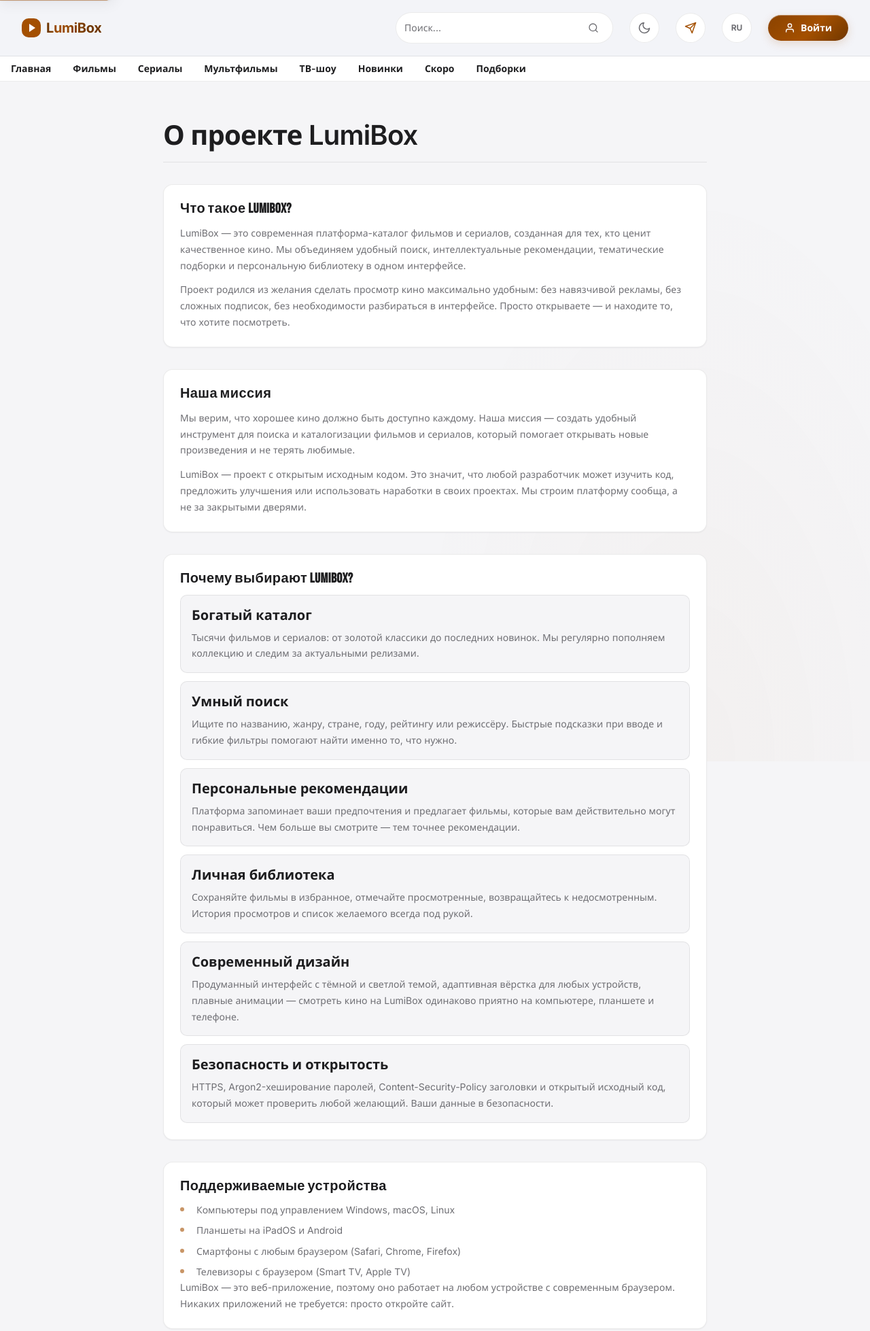
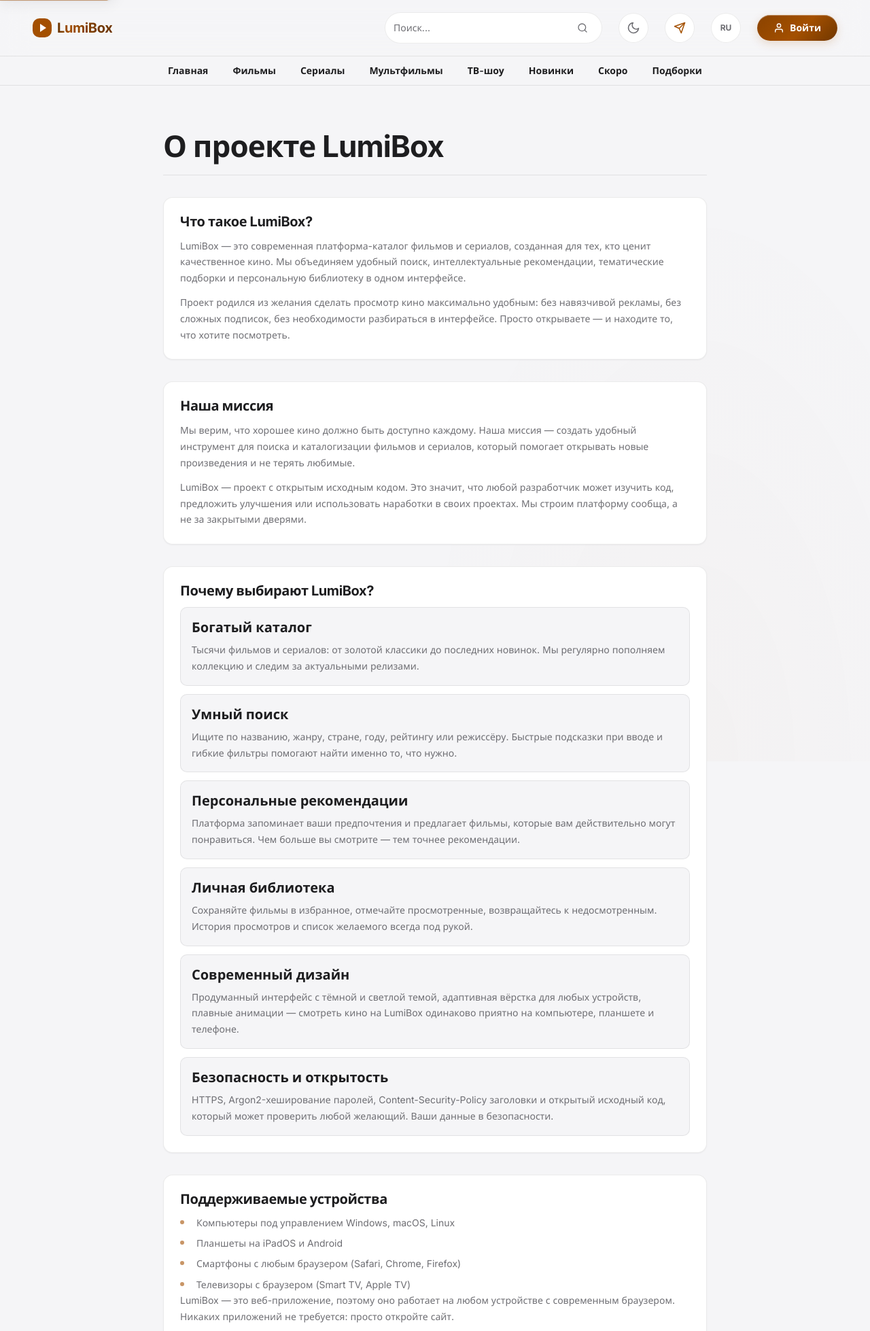
Before and after one commit to nm-backend/lumibox, a Django app: page /about/ in a window 1280 px wide. Shown: the top 1958 px of the page at 68% size. Run offline with Django 5.2, Linux system fonts and the light colour scheme; parts of the project's set-up code (start-up, migrations or seed data) failed here and were passed over.

Commit message:
Редизайн в духе Apple HIG: единый Inter, стеклянная шапка, карточки radius 20px, пилюли, нейтральный скроллбар

```diff
--- a/static/css/base.css
+++ b/static/css/base.css
@@ -64,27 +64,32 @@ html.nav-open body {
     overflow: hidden;
 }
 
-/* Custom scrollbar */
+/* Custom scrollbar — тонкая, нейтральная, без акцента. */
 ::-webkit-scrollbar {
-    width: 8px;
+    width: 10px;
+    height: 10px;
 }
 
 ::-webkit-scrollbar-track {
-    background: var(--color-bg);
+    background: transparent;
 }
 
 ::-webkit-scrollbar-thumb {
-    background: var(--color-border);
-    border-radius: 4px;
+    background: var(--scrollbar-thumb);
+    border-radius: 999px;
+    border: 2px solid transparent;
+    background-clip: padding-box;
 }
 
 ::-webkit-scrollbar-thumb:hover {
-    background: var(--color-accent-dim);
+    background: var(--scrollbar-thumb-hover);
+    background-clip: padding-box;
+    border: 2px solid transparent;
 }
 
 @supports (scrollbar-color: auto) {
     * {
-        scrollbar-color: var(--color-border) var(--color-bg);
+        scrollbar-color: var(--scrollbar-thumb) transparent;
         scrollbar-width: thin;
     }
 }
@@ -260,7 +265,7 @@ button {
        браузер перерисовывал слой во весь экран всё время, пока страница
        открыта, — на телефоне это работа впустую и расход батареи ради
        эффекта, которого никто сознательно не замечает. */
-    opacity: 0.5;
+    opacity: 0.35;
 }
 
 /* ---------- Film-grain texture overlay (premium cinema feel) ---------- */
--- a/static/css/collections.css
+++ b/static/css/collections.css
@@ -75,10 +75,9 @@
 
 .collection-card__fallback-label {
     font-size: var(--text-lg);
-    font-weight: 700;
+    font-weight: 800;
     font-family: var(--font-display);
-    text-transform: uppercase;
-    letter-spacing: 0.04em;
+    letter-spacing: var(--tracking-tight);
     opacity: 0.9;
     position: relative;
     z-index: 1;
--- a/static/css/fonts.css
+++ b/static/css/fonts.css
@@ -2,16 +2,10 @@
   Самозагруженные шрифты (woff2).
   Google Fonts заблокирован CSP (style-src 'self'),
   поэтому файлы лежат в static/fonts и обслуживаются своим origin.
+
+  Один шрифт на весь сайт — Inter, веса 400–800 (в духе SF Pro).
+  Bebas Neue удалён вместе с афишными заголовками.
 */
-
-@font-face {
-    font-family: 'Bebas Neue';
-    font-style: normal;
-    font-weight: 400;
-    font-display: swap;
-    src: url('../fonts/BebasNeue-400-latin.woff2') format('woff2');
-    unicode-range: U+0000-00FF, U+0131, U+0152-0153, U+02BB-02BC, U+02C6, U+02DA, U+02DC, U+0304, U+0308, U+0329, U+2000-206F, U+20AC, U+2122, U+2191, U+2193, U+2212, U+2215, U+FEFF, U+FFFD;
-}
 
 @font-face {
     font-family: 'Inter';
--- a/static/css/footer.css
+++ b/static/css/footer.css
@@ -79,16 +79,6 @@
     color: var(--color-text);
 }
 
-.footer-nav__title::after {
-    content: "";
-    display: block;
-    width: 24px;
-    height: 2px;
-    margin-top: var(--space-2);
-    border-radius: 2px;
-    background: linear-gradient(90deg, var(--color-accent), transparent);
-}
-
 .footer-nav__list {
     margin: 0;
     padding: 0;
@@ -101,13 +91,11 @@
     color: var(--color-text-muted);
     font-size: var(--text-sm);
     text-decoration: none;
-    transition: color var(--transition-fast), transform var(--transition-fast), text-shadow var(--transition-fast);
+    transition: color var(--transition-fast);
 }
 
 .footer-nav__link:hover {
     color: var(--color-accent);
-    text-shadow: 0 0 14px rgba(var(--color-accent-rgb), 0.45);
-    transform: translateX(3px);
 }
 
 /* ---------- Реквизиты: разработка и руководитель проекта ---------- */
--- a/static/css/forms.css
+++ b/static/css/forms.css
@@ -208,10 +208,11 @@
 
 .legal-section__title {
     font-size: var(--text-lg);
+    font-weight: 700;
     margin-bottom: var(--space-3);
     color: var(--color-text);
     font-family: var(--font-display);
-    letter-spacing: 0.02em;
+    letter-spacing: var(--tracking-tight);
 }
 
 .legal-section__text {
--- a/static/css/layout.css
+++ b/static/css/layout.css
@@ -17,9 +17,15 @@
     top: 0;
     z-index: var(--z-header);
 
-    background-color: var(--color-card);
+    /* Стекло: полупрозрачная заливка + размытие 20px. Контент, прокручиваясь
+       под шапкой, мягко размывается — приём iOS, убирающий «линию склейки»
+       между шапкой и страницей. Заливка темозависима через токен --glass-bg. */
+    background-color: var(--glass-bg);
+    -webkit-backdrop-filter: blur(20px) saturate(180%);
+    backdrop-filter: blur(20px) saturate(180%);
     border-bottom: 1px solid var(--color-border);
-    transition: box-shadow var(--transition), border-bottom-color var(--transition);
+    transition: box-shadow var(--transition), border-bottom-color var(--transition),
+                background-color var(--transition);
 }
 
 /* При прокрутке шапка отделяется от контента тенью — это её единственная
@@ -27,16 +33,6 @@
 .site-header--scrolled {
     box-shadow: var(--shadow-raise);
     border-bottom-color: transparent;
-}
-
-/* Светлая тема: без этих двух правил шапка оставалась бы тёмной
-   на светлой странице — в main их не было вовсе. */
-[data-theme="light"] .site-header {
-    background-color: rgba(242, 244, 248, 0.85);
-}
-
-[data-theme="light"] .site-header--scrolled {
-    background-color: rgba(242, 244, 248, 0.97);
 }
 
 .site-header__inner {
@@ -185,8 +181,9 @@
     z-index: 20;
     min-width: 140px;
     padding: var(--space-2);
-    background-color: var(--color-surface);
-    border: 1px solid var(--color-border);
+    background: var(--glass-bg);
+    backdrop-filter: blur(var(--glass-blur));
+    border: 1px solid var(--glass-border);
     border-radius: var(--radius-md);
     box-shadow: var(--shadow-card);
 }
@@ -221,7 +218,7 @@
 
 .site-main {
     flex: 1;
-    padding: var(--space-6) 0 var(--space-8);
+    padding: var(--space-7) 0 var(--space-10);
 }
 
 /*
@@ -393,12 +390,12 @@
 
 @media (min-width: 1024px) {
     .container {
-        padding-inline: var(--space-6);
+        padding-inline: var(--space-8);
     }
 }
 
 @media (min-width: 1600px) {
     .container {
-        padding-inline: var(--space-8);
+        padding-inline: var(--space-10);
     }
 }
--- a/static/css/lumibox.css
+++ b/static/css/lumibox.css
@@ -19,8 +19,8 @@
     background: var(--color-bg);
 }
 
-/* Перебиваем глобальный Bebas Neue + uppercase: в карточках — обычный
-   шрифт и регистр как на сайте. */
+/* На главной заголовки уже единообразные (Inter, без uppercase) —
+   это правило осталось от афишного Bebas и больше ничего не перебивает. */
 
 .lb-home h1,
 .lb-home h2 {
@@ -155,19 +155,21 @@
 
 .lb-topnav {
     display: flex;
+    justify-content: center;
     flex-wrap: wrap;
+    gap: var(--space-1);
     margin-bottom: var(--space-2);
-    background: var(--color-card);
+    background: transparent;
     border-bottom: 1px solid var(--color-border);
     border-radius: 0;
 }
 
 .lb-topnav__link {
     display: block;
-    padding: 0 var(--space-4);
+    padding: var(--space-1) var(--space-4);
     font-size: var(--text-sm);
     font-weight: 600;
-    line-height: 36px;
+    line-height: 34px;
     color: var(--color-text);
     text-decoration: none;
     border-radius: 0;
@@ -176,8 +178,9 @@
 }
 
 .lb-topnav__link:hover {
-    background: var(--color-accent-dim);
-    color: var(--color-accent);
+    background: var(--color-surface-hover);
+    color: var(--color-text);
+    border-radius: var(--radius-full);
 }
 
 .lb-topnav__link--active {
@@ -1248,27 +1251,25 @@
    высотой 82px, и ни один из них не помогал ничего найти. */
 
 
-/* Навигация: активный пункт — янтарная пилюля */
-
-/* Строка разделов. Активный пункт отмечен чертой под ним, а не залитой
-   пилюлей с градиентом и тенью: залитый пункт спорил по весу с кнопкой
-   входа, и на странице оказывалось два «главных» оранжевых пятна. */
+/* Навигация: сегмент-контрол в духе Apple — активный пункт серой пилюлей,
+   а не янтарной чертой. Никакого акцента в навигации: цвет на странице
+   остаётся только у действия. */
 
 .lb-topnav {
-    background: var(--color-card);
-    border-bottom-color: var(--color-border);
+    background: transparent;
 }
 
 .lb-topnav__link:hover {
-    background: transparent;
-    color: var(--color-text-strong);
+    background: var(--color-surface-hover);
+    color: var(--color-text);
 }
 
 .lb-topnav__link--active,
 .lb-topnav__link--active:hover {
-    background: transparent;
+    background: var(--color-surface-2);
     color: var(--color-text-strong);
-    box-shadow: inset 0 -2px 0 var(--color-accent);
+    border-radius: var(--radius-full);
+    box-shadow: none;
 }
 
 /* Промо-зона: кинозальный градиент, заголовок-афиша, светящаяся кнопка */
@@ -1282,18 +1283,17 @@
 }
 
 /*
-  Заголовок промо-зоны — обычный плотный текст, без заливки градиентом.
+  Заголовок промо-зоны — жирный плотный Inter, без заливки градиентом.
   Раньше здесь был background-clip: text с переходом из белого в оранжевый
   и свечением снизу. Такой приём мгновенно читается как шаблон: он тянет
   внимание на себя сильнее, чем сам смысл заголовка, и спорит с кнопкой,
-  которая рядом и тоже оранжевая. Крупный шрифт афиши даёт вес и без него.
+  которая рядом и тоже оранжевая. Вес даёт заголовку силу и без него.
 */
 .lb-promo__title {
     font-family: var(--font-display);
-    font-size: var(--text-heading);
-    font-weight: 400;
-    text-transform: uppercase;
-    letter-spacing: 0.05em;
+    font-size: var(--text-title);
+    font-weight: 800;
+    letter-spacing: var(--tracking-tight);
     color: var(--color-dark-text-bright);
 }
 
@@ -1302,7 +1302,7 @@
 }
 
 .lb-promo__poster img {
-    border: 1px solid rgba(var(--color-accent-rgb), 0.3);
+    border: 1px solid var(--color-dark-border);
     box-shadow: 0 8px 20px rgba(0, 0, 0, 0.55), inset 0 0 0 1px rgba(255, 255, 255, 0.03);
 }
 
@@ -1389,11 +1389,10 @@
    старый медиазапрос, поэтому размер задаём здесь, после). */
 
 @media (max-width: 900px) {
-    /* Кегль теперь идёт от --text-heading и уменьшается сам. Здесь
-       остаётся только трекинг: у шрифта афиши на узком экране буквы
-       слипаются. */
+    /* Кегль идёт от --text-title и уменьшается сам. Здесь остаётся
+       только трекинг: на узком экране плотный заголовок слипается. */
     .lb-promo__title {
-        letter-spacing: 0.03em;
+        letter-spacing: 0.01em;
     }
 }
 
--- a/static/css/title-detail.css
+++ b/static/css/title-detail.css
@@ -94,8 +94,8 @@
    а на медленном телефоне анимация ещё и накладывалась на саму загрузку.
    Страница целиком проявляется одним движением (base.css) — этого хватает. */
 .film-hero__name {
-    font-size: clamp(1.9rem, 4vw, 3rem);
-    line-height: 1.1;
+    font-size: clamp(2.25rem, 4.5vw, 3.75rem);
+    line-height: 1.05;
     letter-spacing: -0.03em;
     text-wrap: balance;
     /* Text reveal animation — clip from bottom to top */
@@ -200,7 +200,7 @@
 .button--large {
     padding: var(--space-3) var(--space-6);
     font-size: var(--text-md);
-    border-radius: var(--radius-md);
+    border-radius: var(--radius-full);
 }
 
 /* ---------- Оценка ---------- */
--- a/static/css/variables.css
+++ b/static/css/variables.css
@@ -5,7 +5,9 @@
   Отсюда палитра: глубокий чёрный, тёплый янтарь проекторного луча,
   серебристый отблеск киноплёнки.
 
-  Шрифты: Bebas Neue для заголовков (афиша), Inter для текста (программа).
+  Шрифты: Inter для всего — заголовки жирные (700–800) с плотным
+  межбуквенным интервалом, текст обычный. Единый гротеск в духе SF Pro:
+  вес у заголовков, не шрифт.
 */
 
 /* Шрифты подключаются в base.html с display=swap, чтобы их загрузка
@@ -76,6 +78,11 @@
     --color-border-soft: rgba(255, 255, 255, 0.06);
     --color-border-strong: rgba(255, 255, 255, 0.18);
 
+    /* Скроллбар — нейтрально-серый, без акцента: полоса прокрутки
+       не должна спорить с контентом. */
+    --scrollbar-thumb: rgba(255, 255, 255, 0.22);
+    --scrollbar-thumb-hover: rgba(255, 255, 255, 0.38);
+
     /* Glass — чуть теплее, чем фон */
     --glass-bg: rgba(29, 29, 31, 0.72);
     --glass-border: rgba(255, 255, 255, 0.1);
@@ -127,7 +134,7 @@
     --card-lift: translateY(-2px);
 
     /* --- Типографика --- */
-    --font-display: "Bebas Neue", "Impact", sans-serif;
+    --font-display: "Inter", "Segoe UI", "Helvetica Neue", Arial, sans-serif;
     --font-base: "Inter", "Segoe UI", "Helvetica Neue", Arial, sans-serif;
     --font-mono: "JetBrains Mono", "Cascadia Code", monospace;
 
@@ -149,13 +156,13 @@
       и правило нужно ровно одно.
     */
     --text-lg: clamp(1.125rem, 1.05rem + 0.35vw, 1.25rem);
-    --text-xl: clamp(1.375rem, 1.2rem + 0.9vw, 1.75rem);
-    --text-2xl: clamp(1.75rem, 1.4rem + 1.6vw, 2.5rem);
-    --text-3xl: clamp(2rem, 1.4rem + 3vw, 3.25rem);
+    --text-xl: clamp(1.5rem, 1.3rem + 1vw, 1.875rem);
+    --text-2xl: clamp(1.875rem, 1.5rem + 1.8vw, 2.75rem);
+    --text-3xl: clamp(2.25rem, 1.6rem + 3.2vw, 3.75rem);
 
     /* Роли, а не ступени. Название фильма в шапке — это --text-display,
        и оно остаётся им на любой ширине; какое число за этим стоит, знает
-       только этот файл. (--font-display выше — это шрифт афиши, не размер.) */
+       только этот файл. */
     --text-display: var(--text-3xl);
     --text-title: var(--text-2xl);
     --text-heading: var(--text-xl);
@@ -327,6 +334,8 @@
     --color-surface-deep: #ebebed;
     --color-border-soft: rgba(0, 0, 0, 0.05);
     --color-border-strong: rgba(0, 0, 0, 0.16);
+    --scrollbar-thumb: rgba(0, 0, 0, 0.22);
+    --scrollbar-thumb-hover: rgba(0, 0, 0, 0.38);
     --glass-bg: rgba(245, 245, 247, 0.72);
     --glass-border: rgba(0, 0, 0, 0.08);
     /* Тени светлой темы — те же две роли, только мягче: на светлом фоне
@@ -343,16 +352,15 @@
 /* ---------- Базовый слой типографики ---------- */
 
 /*
-  Заголовки сайта — рабочий шрифт Inter, без декора. Bebas Neue остаётся
-  только в промо-зоне главной (стиль афиши).
+  Заголовки сайта — рабочий шрифт Inter, без декора. Вес и трекинг делают
+  работу декоративного шрифта: крупные заголовки жирные и плотные.
 
-  Размеры берутся из ролей, а не из чисел: раньше h1 и h2 задавались здесь
-  литералами 1.625rem и 1.25rem — прямо в файле токенов, мимо собственной
-  шкалы, — и на телефоне их приходилось переопределять отдельно.
+  Размеры берутся из ролей, а не из чисел: h1 и h2 наследуют ступени шкалы
+  ниже, и правка кеглей живёт в одном файле.
 */
 h1, h2, h3.section__title, .film-hero__name {
     font-family: var(--font-base);
-    font-weight: 600;
+    font-weight: 700;
     line-height: var(--leading-tight);
     letter-spacing: var(--tracking-tight);
     text-transform: none;
--- a/templates/base.html
+++ b/templates/base.html
@@ -36,13 +36,14 @@
 
     <link rel="stylesheet" href="{% static 'css/fonts.css' %}?v={{ static_version }}">
 
-    {% comment %} Preload критичных шрифтов: Bebas Neue для заголовков и Inter 600 для
-       H1 (LCP-элемент на каталоге). font-display: swap всё равно покажет
+    {% comment %} Preload критичных шрифтов: Inter 600 и 700 — для интерфейса
+       и H1 (LCP-элемент на каталоге). font-display: swap всё равно покажет
        текст fallback-шрифтом, но preload ускоряет замену на шрифт.
        Кириллица нужна для русского текста, поэтому обе подмножества. {% endcomment %}
-    <link rel="preload" href="{% static 'fonts/BebasNeue-400-latin.woff2' %}" as="font" type="font/woff2" crossorigin>
     <link rel="preload" href="{% static 'fonts/Inter-600-latin.woff2' %}" as="font" type="font/woff2" crossorigin>
     <link rel="preload" href="{% static 'fonts/Inter-600-cyrillic.woff2' %}" as="font" type="font/woff2" crossorigin>
+    <link rel="preload" href="{% static 'fonts/Inter-700-latin.woff2' %}" as="font" type="font/woff2" crossorigin>
+    <link rel="preload" href="{% static 'fonts/Inter-700-cyrillic.woff2' %}" as="font" type="font/woff2" crossorigin>
 
     <link rel="stylesheet" href="{% static 'css/variables.css' %}?v={{ static_version }}">
     <link rel="stylesheet" href="{% static 'css/base.css' %}?v={{ static_version }}">
```
Also changed, not shown: AUDIT.md (+1 -1 lines), static/css/components.css (+24 -60 lines).
